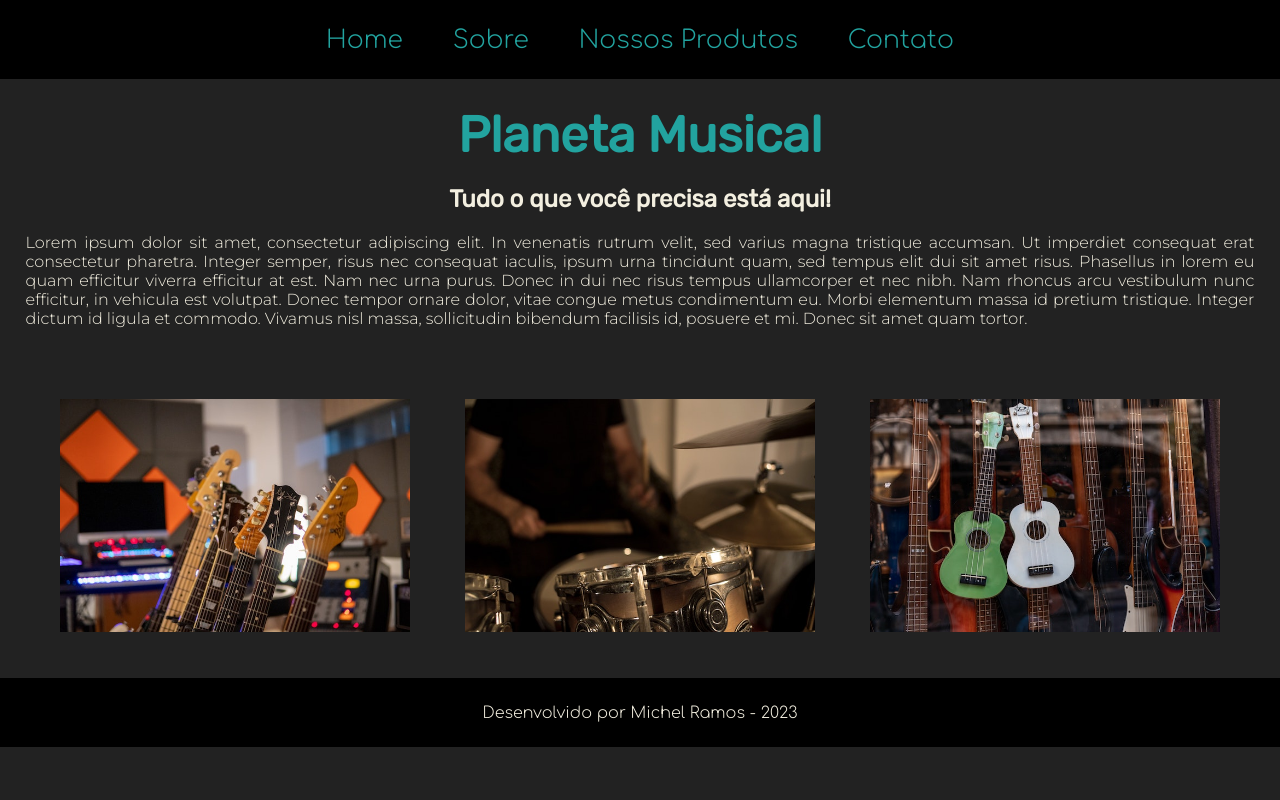
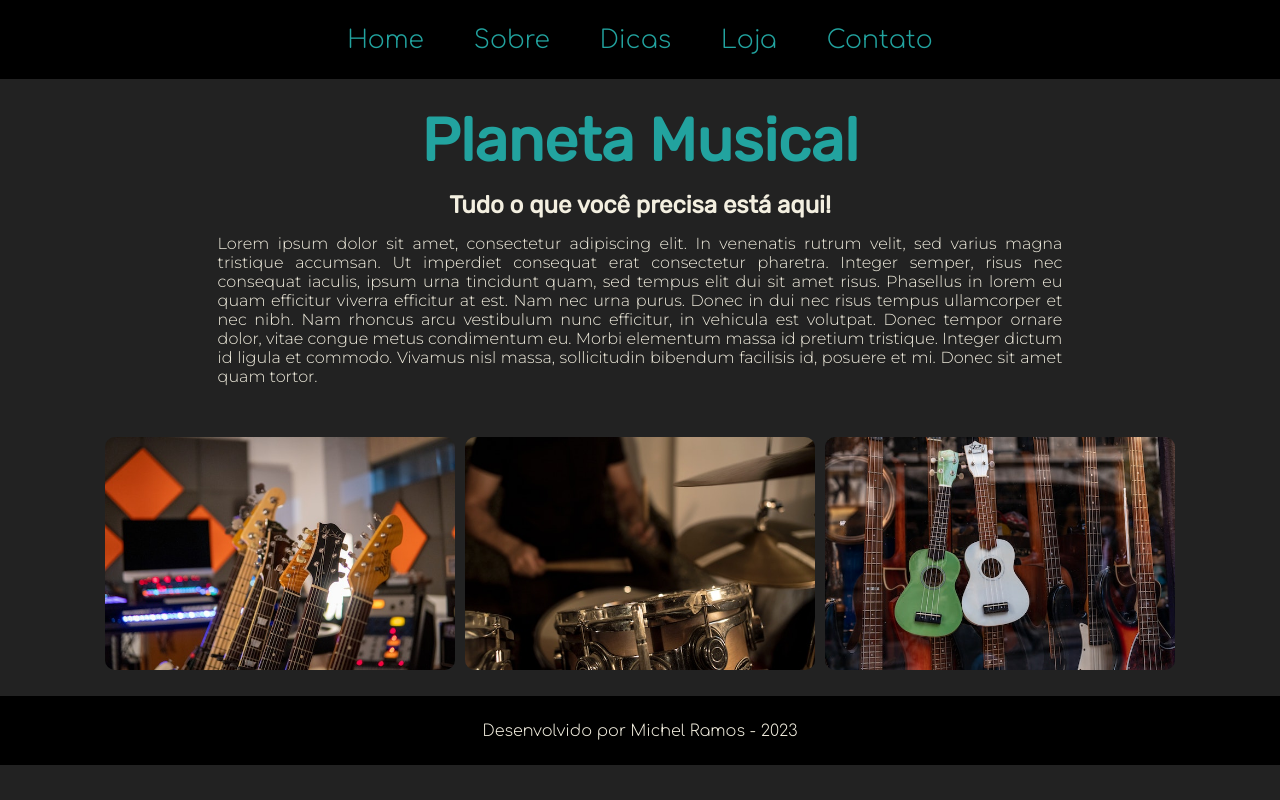
Before and after one commit to DevMRamos/PlanetaMusical, a plain HTML site: page index.html in a window 1280 px wide. Drawn offline with Linux system fonts and the light colour scheme.

Commit message:
terceiro commit

```diff
--- a/index.html
+++ b/index.html
@@ -5,27 +5,30 @@
     <meta charset="UTF-8">
     <meta http-equiv="X-UA-Compatible" content="IE=edge">
     <meta name="viewport" content="width=device-width, initial-scale=1.0">
+    <link rel="apple-touch-icon" sizes="180x180" href="assets/favicon/apple-touch-icon.png">
+    <link rel="icon" type="image/png" sizes="32x32" href="assets/favicon/favicon-32x32.png">
+    <link rel="icon" type="image/png" sizes="16x16" href="assets/favicon/favicon-16x16.png">
+    <link rel="manifest" href="assets/favicon/site.webmanifest">
     <link rel="stylesheet" href="styles/style.css">
     <title>Home</title>
 </head>
 
 <body>
-
-
     <header class="cabecalho">
         <nav class="cabecalho__menu">
-            <a href="#" class="cabecalho__menu__link">Home</a>
+            <a href="index.html" class="cabecalho__menu__link">Home</a>
             <a href="#" class="cabecalho__menu__link">Sobre</a>
-            <a href="#" class="cabecalho__menu__link">Nossos Produtos</a>
+            <a href="#" class="cabecalho__menu__link">Dicas</a>
+            <a href="#" class="cabecalho__menu__link">Loja</a>
             <a href="#" class="cabecalho__menu__link">Contato</a>
         </nav>
     </header>
-
     <main class="principal">
         <section class="principal__conteudo">
             <h1 class="principal__conteudo__titulo">Planeta Musical</h1>
             <h2 class="principal__conteudo__subtitulo">Tudo o que você precisa está aqui!</h2>
-            <p class="principal__conteudo__texto">Lorem ipsum dolor sit amet, consectetur adipiscing elit. In venenatis rutrum velit, sed varius magna
+            <p class="principal__conteudo__texto">Lorem ipsum dolor sit amet, consectetur adipiscing elit. In venenatis
+                rutrum velit, sed varius magna
                 tristique accumsan. Ut imperdiet consequat erat consectetur pharetra. Integer semper, risus nec
                 consequat iaculis, ipsum urna tincidunt quam, sed tempus elit dui sit amet risus. Phasellus in lorem eu
                 quam efficitur viverra efficitur at est. Nam nec urna purus. Donec in dui nec risus tempus ullamcorper
@@ -33,15 +36,15 @@
                 dolor, vitae congue metus condimentum eu. Morbi elementum massa id pretium tristique. Integer dictum id
                 ligula et commodo. Vivamus nisl massa, sollicitudin bibendum facilisis id, posuere et mi. Donec sit amet
                 quam tortor.</p>
-
         </section>
         <section class="principal__imagens">
-            <img src="assets/pexels-andreu-marquès-7450050.jpg" alt="" class="principal__imagens__img">
-            <img src="assets/pexels-movidagrafica-barcelona-1475021.jpg" alt="" class="principal__imagens__img">
-            <img src="assets/pexels-roman-odintsov-5855893.jpg" alt="" class="principal__imagens__img">
+            <img src="assets/pexels-andreu-marquès-7450050.jpg" alt="alguns instrumentos de corda enfileirados"
+                class="principal__imagens__img">
+            <img src="assets/pexels-movidagrafica-barcelona-1475021.jpg" alt="imagem de uma bateria acústica"
+                class="principal__imagens__img">
+            <img src="assets/pexels-roman-odintsov-5855893.jpg" alt="vitrine loja de instrumentos musicais"
+                class="principal__imagens__img">
         </section>
-
-
     </main>
     <footer class="rodape">
         <p class="rodape__texto">Desenvolvido por Michel Ramos - 2023</p>
--- a/styles/style.css
+++ b/styles/style.css
@@ -3,6 +3,7 @@
 @import url('https://fonts.googleapis.com/css2?family=Comfortaa:wght@300&display=swap');
 
 :root {
+    /*fontes*/
     --font-titulo: 'Rubik', sans-serif;
     --font-texto: 'Montserrat', sans-serif;
     --font-menu: 'Comfortaa', cursive;
@@ -14,89 +15,80 @@
     --cor-texto: #F3EFE0;
 }
 
-* {
+* { /*reset CSS*/
     margin: 0;
     padding: 0;
 }
-
 body {
     background-color: var(--cor-primaria);
     color: var(--cor-texto);
     box-sizing: border-box;
 }
-
 .cabecalho {
     display: flex;
     justify-content: center;
     padding: 2%;
     background-color: #000000;
 }
-
 .cabecalho__menu {
     display: flex;
     gap: 50px;
 }
-
 .cabecalho__menu__link {
     text-decoration: none;
     font-family: var(--font-menu);
     font-size: 25px;
     color: var(--cor-secundaria);
 }
-
 .cabecalho__menu__link:hover {
     color: #FFFFFF;
 }
-
 .principal {
     display: flex;
+    flex-direction: column;
+    align-items: center;
+}
+.principal__conteudo {
+    display: flex;
+    flex-direction: column;
     justify-content: center;
-    flex-direction: column;
+    gap: 15px;
+    box-sizing: border-box;
+    padding: 2%;
+    width: 70%;
 }
-
-.principal__conteudo {
-    width: 100%;
-    box-sizing: border-box;
-    display: flex;
-    gap: 20px;
-    flex-direction: column;
-    padding: 2%;
-    text-align: justify;
-    font-family: var(--font-texto);
-}
-
 .principal__conteudo__titulo {
     text-align: center;
     font-family: var(--font-titulo);
-    font-size: 50px;
+    font-size: 60px;
     color: var(--cor-secundaria);
 }
-
 .principal__conteudo__subtitulo {
     text-align: center;
     font-family: var(--font-titulo);
 }
-
+.principal__conteudo__texto{
+    font-family: var(--font-texto);
+    text-align: justify;
+}
 .principal__imagens {
+    width: 100%;
     display: flex;
     padding: 2%;
-    align-items: center;
-    justify-content: space-evenly;
+    align-items: stretch;
+    justify-content: center;
     box-sizing: border-box;
-
+    gap: 10px;
 }
-
 .principal__imagens__img {
     width: 350px;
-    margin: 20px;
+    border-radius: 10px;
 }
-
 .rodape {
     padding: 2%;
     background-color: #000000;
     font-family: var(--font-menu);
 }
-
 .rodape__texto {
     text-align: center;
 }
```
Also changed, not shown: assets/earth-music.png (added), assets/favicon/android-chrome-192x192.png (added), assets/favicon/android-chrome-512x512.png (added), assets/favicon/apple-touch-icon.png (added), assets/favicon/favicon-16x16.png (added), assets/favicon/favicon-32x32.png (added), assets/favicon/favicon.ico (added), assets/favicon/site.webmanifest (added), assets/logo.png (deleted).
